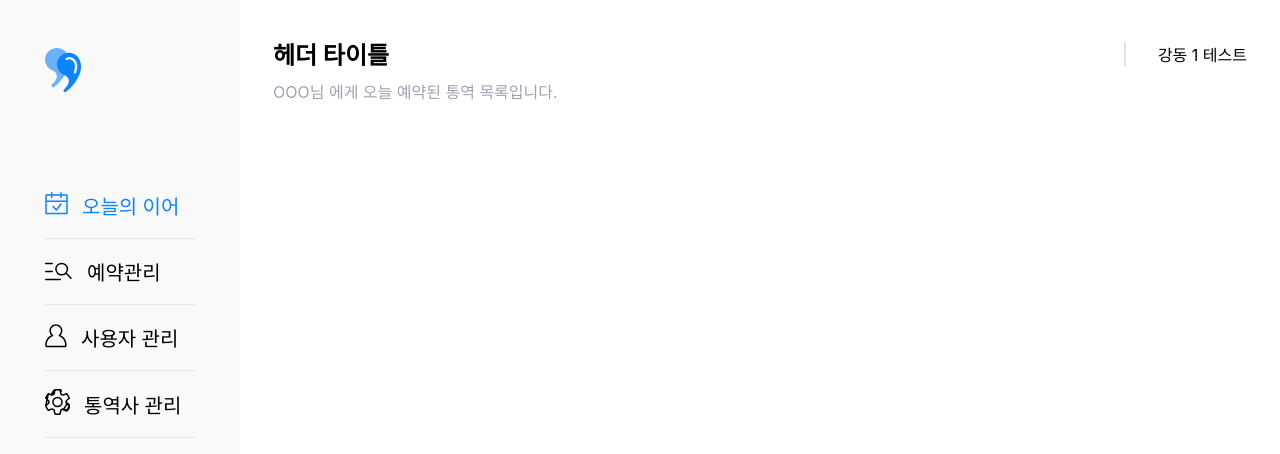
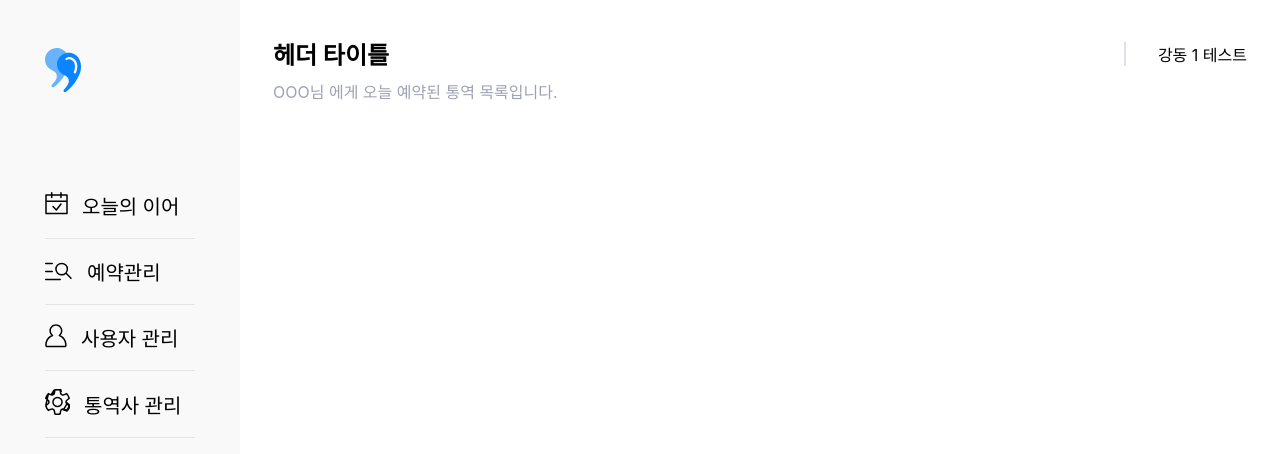
Before and after one commit to Sullivan-for-EAR/signear-web, a React (Create React App) app: page / in a window 1280 px wide. Shown: the top 454 px of the page. Built offline with nearby package versions, Linux system fonts and the light colour scheme; some icons are missing.

Commit message:
사이드바 오늘의 이어 링크

```diff
--- a/src/components/DefaultSidebar/index.tsx
+++ b/src/components/DefaultSidebar/index.tsx
@@ -19,7 +19,7 @@ const DefaultSidebar: React.FC = () => {
         links={[
           {
             text: '오늘의 이어',
-            href: '/',
+            href: '/today',
           },
           {
             text: '예약관리',
```
